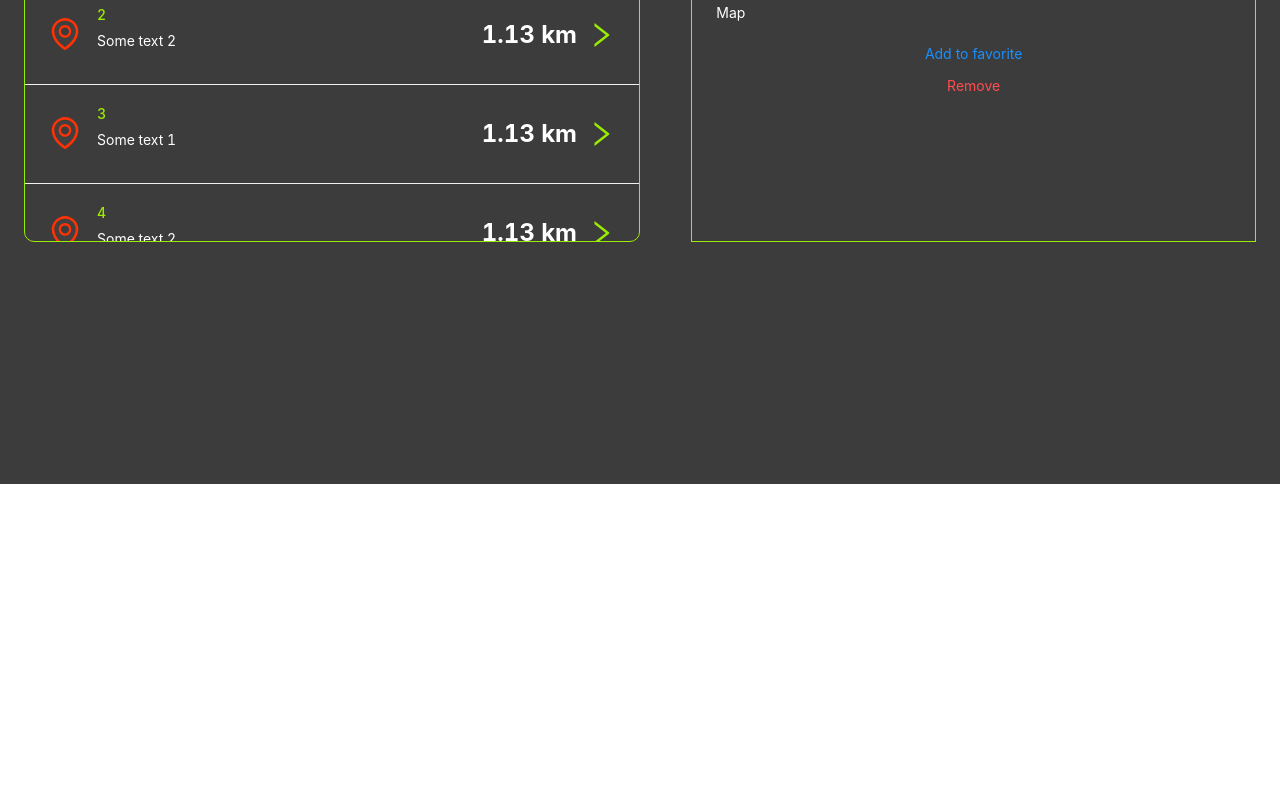
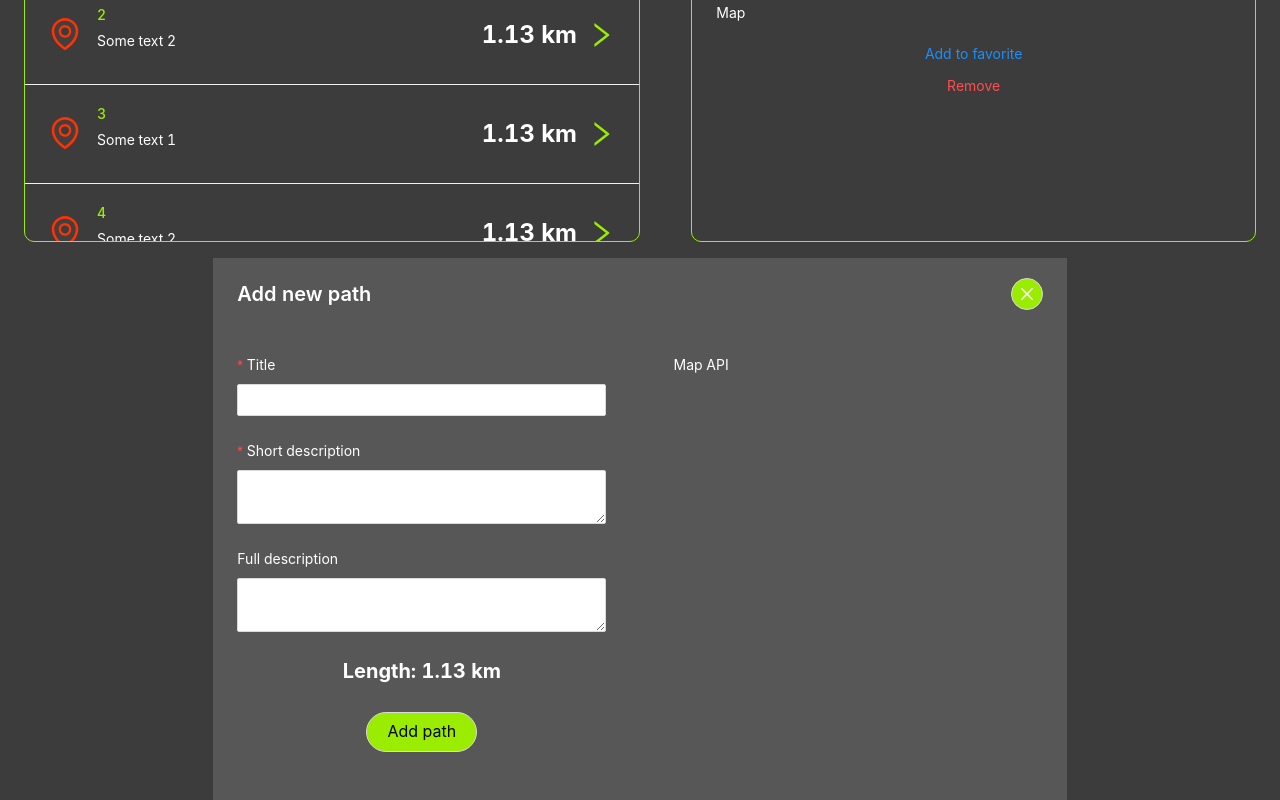
Before and after one commit to AndreyBaglai/Saunter, a React (Create React App) app: page / in a window 1280 px wide. Shown: the part 316-1116 px from the top of the page. Before the commit the page ends 800 px from the top, so only its background shows below. Built offline with nearby package versions, Linux system fonts and the light colour scheme.

Commit message:
feat: add form component

```diff
--- a/src/App.tsx
+++ b/src/App.tsx
@@ -7,63 +7,16 @@ import 'antd/dist/antd.css';
 import styles from './App.module.css';
 import Header from './components/Header/Header';
 import Main from './components/Main/Main';
-
-const { Search, TextArea } = Input;
-
-const validateMessages = {
-  required: '${label} is required!',
-  types: {
-    email: '${label} is not a valid email!',
-    number: '${label} is not a valid number!',
-  },
-  number: {
-    range: '${label} must be between ${min} and ${max}',
-  },
-};
+import FormModal from './components/Form/FormModal';
 
 function App() {
-  const onCreatePath = (data: any) => console.log(data);
+
 
   return (
     <div className={styles.app}>
       <Header />
       <Main />
-      {/* <div>
-        <PageHeader
-          title="Add new path"
-          extra={[<Button key="2" type="primary" shape="circle" icon={<CloseOutlined />} />]}
-        />
-        <Row>
-          <Col span={12}>
-            <Form name="new-path" onFinish={onCreatePath} validateMessages={validateMessages}>
-              <Form.Item
-                name="title"
-                label="Title"
-                rules={[
-                  {
-                    required: true,
-                  },
-                ]}>
-                <Input />
-              </Form.Item>
-
-              <Form.Item name="short-description" label="Short description">
-                <TextArea />
-              </Form.Item>
-              <Form.Item name="full-description" label="Full description">
-                <TextArea />
-              </Form.Item>
-              <div>Length: 1.13 km</div>
-              <Form.Item>
-                <Button type="primary" htmlType="submit">
-                  Add path
-                </Button>
-              </Form.Item>
-            </Form>
-          </Col>
-          <Col span={12}>Map form</Col>
-        </Row>
-      </div> */}
+      <FormModal />
     </div>
   );
 }
--- a/src/components/Button/CustomButton.tsx
+++ b/src/components/Button/CustomButton.tsx
@@ -7,12 +7,27 @@ import { SizeType } from 'antd/lib/config-provider/SizeContext';
 type CustomButtonPropsType = {
   text: string;
   size: SizeType;
+  htmlType?: any;
+  shape?: any;
+  icon?: any;
 };
 
-export default function CustomButton({text, size = 'middle'}: CustomButtonPropsType) {
+export default function CustomButton({
+  text = '',
+  size = 'middle',
+  shape = 'round',
+  icon,
+  htmlType = 'button',
+}: CustomButtonPropsType) {
   return (
-    <Button className={styles.customBtn} size={size} type="ghost">
+    <Button
+      className={styles.customBtn}
+      size={size}
+      type="ghost"
+      shape={shape}
+      icon={icon}
+      htmlType={htmlType}>
       {text}
     </Button>
-  )
+  );
 }
--- /dev/null
+++ b/src/components/Form/FormModal.module.css
@@ -0,0 +1,27 @@
+.modal {
+  background: rgb(87, 87, 87);
+  padding: 24px;
+}
+
+.modalTitle {
+  background: rgb(87, 87, 87);
+}
+
+.modalTitle span {
+  color: #fff;
+}
+
+.form {
+  text-align: center;
+}
+
+.formField label {
+  color: #fff;
+}
+
+.distance {
+  color: #fff;
+  font-size: 20px;
+  font-weight: bold;
+  margin-bottom: 16px;
+}
--- /dev/null
+++ b/src/components/Form/FormModal.tsx
@@ -0,0 +1,85 @@
+import React from 'react';
+import { Col, PageHeader, Row, Typography, Form, Input, Button } from 'antd';
+
+import styles from './FormModal.module.css';
+import { CloseOutlined } from '@ant-design/icons';
+import CustomButton from '../Button/CustomButton';
+
+export default function FormModal() {
+  const validateMessages = {
+    required: '${label} is required!',
+    types: {
+      email: '${label} is not a valid email!',
+      number: '${label} is not a valid number!',
+    },
+    number: {
+      range: '${label} must be between ${min} and ${max}',
+    },
+  };
+
+  const onCreatePath = (data: any) => console.log(data);
+
+  return (
+    <Row>
+      <Col span={16} offset={4}>
+        <PageHeader
+          className={styles.modalTitle}
+          title="Add new path"
+          extra={[
+            <CustomButton key="2" shape="circle" icon={<CloseOutlined />} size="middle" text="" />,
+          ]}
+        />
+        <Row className={styles.modal}>
+          <Col span={11}>
+            <Form
+              className={styles.form}
+              layout="vertical"
+              name="new-path"
+              onFinish={onCreatePath}
+              validateMessages={validateMessages}>
+              <Form.Item
+                className={styles.formField}
+                name="title"
+                label="Title"
+                rules={[
+                  {
+                    required: true,
+                  },
+                ]}>
+                <Input />
+              </Form.Item>
+
+              <Form.Item
+                className={styles.formField}
+                rules={[
+                  {
+                    required: true,
+                  },
+                ]}
+                name="short-description"
+                label="Short description">
+                <Input.TextArea />
+              </Form.Item>
+              <Form.Item
+                className={styles.formField}
+                name="full-description"
+                label="Full description">
+                <Input.TextArea />
+              </Form.Item>
+              <Form.Item>
+                <Typography.Text className={styles.distance}>Length: 1.13 km</Typography.Text>
+              </Form.Item>
+
+              <Form.Item>
+                <CustomButton text="Add path" size="large" htmlType="submit" />
+              </Form.Item>
+            </Form>
+          </Col>
+          <Col span={11} offset={2}>
+            Map API
+          </Col>
+        </Row>
+      </Col>
+    </Row>
+  );
+}
--- a/src/components/Header/Header.tsx
+++ b/src/components/Header/Header.tsx
@@ -12,7 +12,7 @@ export default function Header() {
         className={styles.header}
         title={<Logo />}
         extra={[
-          <CustomButton key="1" size="large" text="Add path"></CustomButton>
+          <CustomButton key="1" size="large" text="Add path" htmlType="button"></CustomButton>
         ]}
       />
     </>
--- a/src/components/MainLeftSide/MainLeftSide.module.css
+++ b/src/components/MainLeftSide/MainLeftSide.module.css
@@ -6,6 +6,7 @@
   border-color: #9aed00;
   background: transparent;
   color: #fff;
+  border-radius: 10px;
 }
 
 .inputSearch button {
--- a/src/components/MainRightSide/MainRightSide.module.css
+++ b/src/components/MainRightSide/MainRightSide.module.css
@@ -2,6 +2,7 @@
   background: transparent;
   color: #fff;
   border: 1px solid #9aed00;
+  border-radius: 10px;
 }
 
 .card {
```
